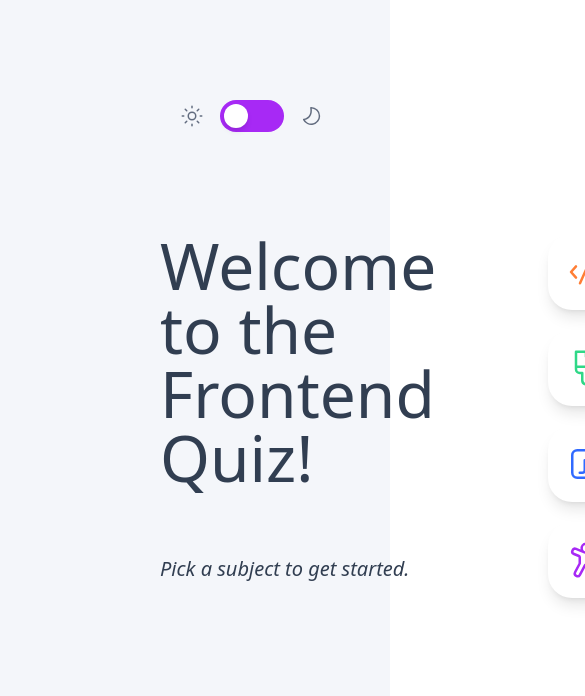
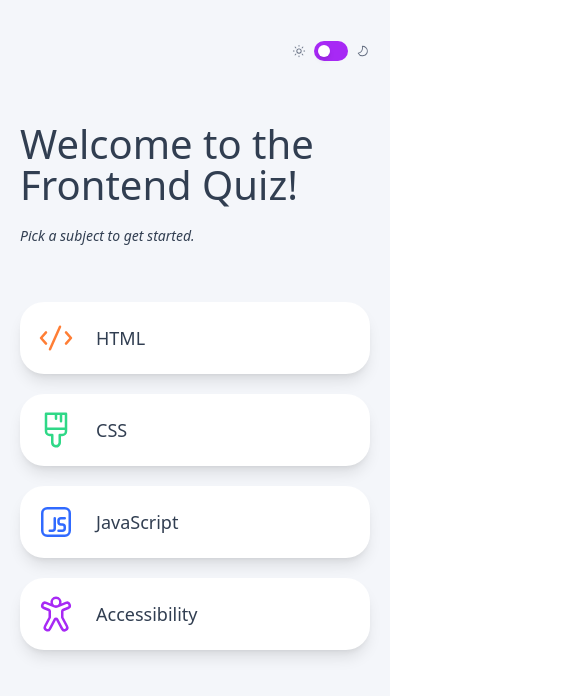
Before and after one commit to cancomertpay/frontend-quiz-app, a Vue app: page / in a window 390 px wide. Shown: the top 696 px of the page, 585 px wide, since content can reach past the window. Built offline with nearby package versions, Linux system fonts and the light colour scheme.

Commit message:
Add responsibility

```diff
--- a/index.html
+++ b/index.html
@@ -4,7 +4,7 @@
     <meta charset="UTF-8" />
     <link rel="icon" type="image/svg+xml" href="/vite.svg" />
     <meta name="viewport" content="width=device-width, initial-scale=1.0" />
-    <title>Vite + Vue</title>
+    <title>Frontend Quiz App</title>
   </head>
   <body>
     <div id="app" class="font-rubik"></div>
--- a/src/App.vue
+++ b/src/App.vue
@@ -16,7 +16,7 @@ const { themeClass } = storeToRefs(store);
     class="min-h-screen"
   >
     <div
-      class="bg-light-grey dark:bg-dark-navy text-dark-navy dark:text-white min-h-screen py-20 px-40 select-none transition-colors"
+      class="block bg-light-grey dark:bg-dark-navy text-dark-navy dark:text-white min-h-screen p-5 md:px-16 lg:py-20 lg:px-40 select-none transition-colors overflow-hidden"
     >
       <TheHeader />
       <TheMain />
--- a/src/components/UI/BaseButton.vue
+++ b/src/components/UI/BaseButton.vue
@@ -7,7 +7,7 @@ const props = defineProps({
 <template>
   <button
     type="button"
-    class="heading-s block w-full text-white text-[28px] bg-purple hover:opacity-50 transition-opacity duration-300 py-8 rounded-3xl"
+    class="heading-s block w-full text-white bg-purple hover:opacity-50 transition-opacity duration-300 py-6 lg:py-8 rounded-3xl"
   >
     {{ text }}
   </button>
--- a/src/components/UI/BaseContentLayout.vue
+++ b/src/components/UI/BaseContentLayout.vue
@@ -1,7 +1,7 @@
 <script setup></script>
 
 <template>
-  <section class="flex justify-between gap-28 my-20">
+  <section class="flex flex-col lg:flex-row justify-between gap-14 md:gap-20 lg:gap-28 my-10 lg:my-20">
     <div class="flex-1">
       <slot name="title"></slot>
     </div>
--- a/src/components/layout/TheLanding.vue
+++ b/src/components/layout/TheLanding.vue
@@ -8,20 +8,12 @@ const { quizList, selectQuiz } = store;
 </script>
 
 <template>
-  <!-- <section class="flex justify-between">
-    <div class="flex-1">
-
-    </div>
-    <div class="flex-1">
-
-    </div>
-  </section> -->
   <BaseContentLayout>
     <template #title>
       <span class="heading-l-regular text-start">Welcome to the</span>
       <br />
       <h1 class="heading-l-bold text-start">Frontend Quiz!</h1>
-      <p class="body-s mt-16">Pick a subject to get started.</p>
+      <p class="body-s mt-5">Pick a subject to get started.</p>
     </template>
     <template #default>
       <ul>
@@ -44,6 +36,6 @@ const { quizList, selectQuiz } = store;
 
 <style scoped>
 .option-cart {
-  @apply flex items-center gap-5 bg-white dark:bg-navy hover:opacity-60 mb-5 p-4 rounded-3xl border-2 border-transparent shadow-lg font-bold cursor-pointer transition-all duration-300;
+  @apply flex items-center gap-5 bg-white dark:bg-navy hover:opacity-60 mb-5 p-4 rounded-3xl shadow-lg cursor-pointer transition-opacity duration-300;
 }
 </style>
--- a/src/components/layout/TheQuiz.vue
+++ b/src/components/layout/TheQuiz.vue
@@ -23,7 +23,7 @@ const { submitAnswer, nextQuestion } = store;
 <template>
   <BaseContentLayout>
     <template #title>
-      <div class="flex flex-col justify-between h-full pb-28">
+      <div class="flex flex-col justify-between h-full gap-10 lg:gap-0 pb-10 lg:pb-28">
         <div>
           <div class="body-s mb-10">
             Question {{ currentQuestionIndex + 1 }} of
--- a/src/components/theme/ThemeSwitcher.vue
+++ b/src/components/theme/ThemeSwitcher.vue
@@ -15,12 +15,12 @@ const { toggleTheme } = store;
   <div
     class="inline-flex items-center justify-center gap-8"
   >
-    <div class="inline-flex items-center justify-center space-x-4">
+    <div class="inline-flex items-center justify-center space-x-2 md:space-x-4">
       <!-- Sun Icon -->
-      <SunIcon :theme-color="isDarkMode ? '#FFF' : '#626C7F'" />
+      <SunIcon class="w-[14px] h-[14px] md:w-[21px] md:h-[21px]" :theme-color="isDarkMode ? '#FFF' : '#626C7F'" />
 
       <!-- Radio Switcher -->
-      <div class="relative inline-block w-16 h-8">
+      <div class="relative inline-block w-[34px] h-[20px] md:w-16 md:h-8">
         <!-- Hidden Checkbox -->
         <input
           type="checkbox"
@@ -36,14 +36,14 @@ const { toggleTheme } = store;
         >
           <!-- Switch Knob -->
           <span
-            class="absolute left-1 top-1 w-6 h-6 bg-white rounded-full shadow-md transition-transform duration-300"
-            :class="{ 'translate-x-8': isDarkMode }"
+            class="absolute left-1 md:left-1 top-1 w-3 h-3 md:w-6 md:h-6 bg-white rounded-full shadow-md transition-transform duration-300"
+            :class="{ 'translate-x-3 md:translate-x-8': isDarkMode }"
           ></span>
         </label>
       </div>
 
       <!-- Moon Icon -->
-      <MoonIcon :theme-color="isDarkMode ? '#FFF' : '#626C7F'" />
+      <MoonIcon class="w-[14px] h-[14px] md:w-[21px] md:h-[21px]" :theme-color="isDarkMode ? '#FFF' : '#626C7F'" />
     </div>
   </div>
 </template>
--- a/src/store/store.js
+++ b/src/store/store.js
@@ -74,7 +74,7 @@ export const useQuizStore = defineStore('quiz', () => {
   watch(questionStatus, (newValue, oldValue) => {
     if (
       newValue === 'SELECTION_IDLE' ||
-      oldValue === 'SELECTION_IDLE' && !timerInterval.value
+      (oldValue === 'SELECTION_IDLE' && !timerInterval.value)
     ) {
       startTimer();
     } else if (
@@ -92,6 +92,15 @@ export const useQuizStore = defineStore('quiz', () => {
   watch(timer, (newValue) => {
     if (newValue === 0 && !usersAnswer.value) {
       submitAnswer();
+    }
+  });
+
+  watch(currentQuestion, (newVal) => {
+    if (newVal) {
+      window.scrollTo({
+        top: 0,
+        behavior: 'smooth',
+      });
     }
   });
 
--- a/src/style.css
+++ b/src/style.css
@@ -6,29 +6,29 @@
 @tailwind utilities;
 
 .heading-xl {
-  @apply font-medium text-[144px] leading-[100%];
+  @apply font-medium text-[88px] md:text-[144px] leading-[100%];
 }
 
 .heading-l-bold {
-  @apply font-medium text-[64px] leading-[100%];
+  @apply font-medium text-[40px] md:text-[64px] leading-[100%];
 }
 
 .heading-l-regular {
-  @apply font-light text-[64px] leading-[100%];
+  @apply font-light text-[40px] md:text-[64px] leading-[100%];
 }
 
 .heading-m {
-  @apply font-medium text-[36px] leading-[100%];
+  @apply font-medium text-[20px] md:text-[36px] leading-[100%];
 }
 
 .heading-s {
-  @apply font-medium text-[28px] leading-[100%];
+  @apply font-medium text-[18px] md:text-[28px] leading-[100%];
 }
 
 .body-m {
-  @apply font-normal text-[24px] leading-[150%];
+  @apply font-normal text-[18px] md:text-[24px] leading-[150%];
 }
 
 .body-s {
-  @apply italic text-[20px] leading-[150%];
+  @apply italic text-[14px] md:text-[20px] leading-[150%];
 }
```
